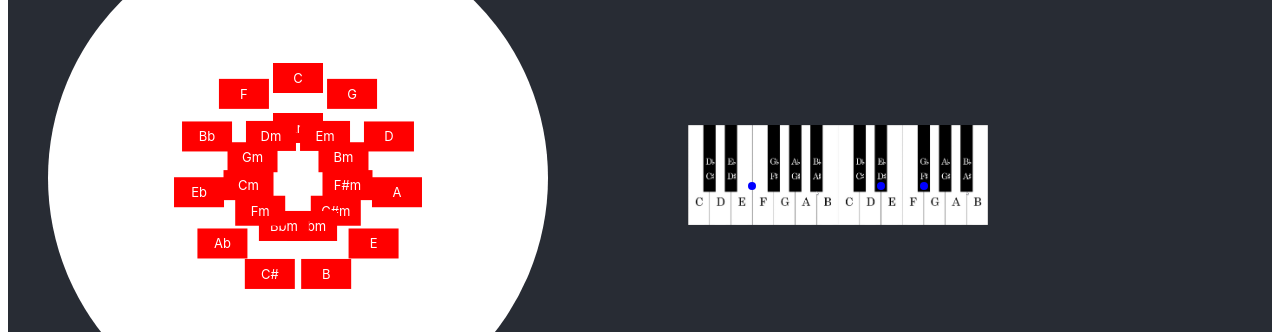
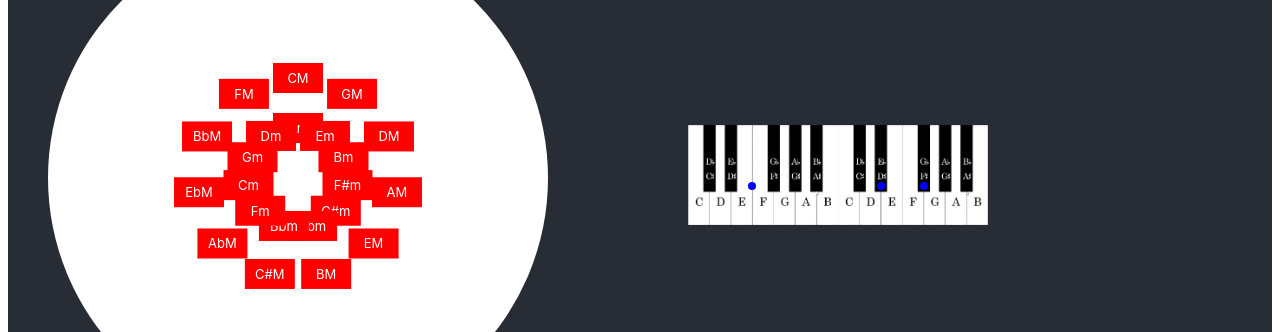
Before and after one commit to aalberti/circle_of_fifths, a React (Create React App) app: page / in a window 1280 px wide. Shown: the part 230-562 px from the top of the page. Built offline with nearby package versions, Linux system fonts and the light colour scheme.

Commit message:
Rename major chords as *M

```diff
--- a/src/fifths/chords/MusicTheory.ts
+++ b/src/fifths/chords/MusicTheory.ts
@@ -6,8 +6,7 @@ export class Chord {
     }
 
     private root() {
-        let rootName: string;
-        rootName = this.isMinor() ? this.name.slice(0, -1) : this.name;
+        const rootName: string = this.name.slice(0, -1);
         return new Note(rootName);
     }
 
--- a/src/fifths/circle/Circle.tsx
+++ b/src/fifths/circle/Circle.tsx
@@ -22,17 +22,17 @@ const Circle: FC<CircleProps> = ({onChordSelected}) => {
 
 function chordBoxes(radius: number): ChordBoxProps[] {
     const chords = [
-        {major: "C", minor: "Am"},
-        {major: "G", minor: "Em"},
-        {major: "D", minor: "Bm"},
-        {major: "A", minor: "F#m"},
-        {major: "E", minor: "C#m"},
-        {major: "B", minor: "Abm"},
-        {major: "C#", minor: "Bbm"},
-        {major: "Ab", minor: "Fm"},
-        {major: "Eb", minor: "Cm"},
-        {major: "Bb", minor: "Gm"},
-        {major: "F", minor: "Dm"},
+        {major: "CM", minor: "Am"},
+        {major: "GM", minor: "Em"},
+        {major: "DM", minor: "Bm"},
+        {major: "AM", minor: "F#m"},
+        {major: "EM", minor: "C#m"},
+        {major: "BM", minor: "Abm"},
+        {major: "C#M", minor: "Bbm"},
+        {major: "AbM", minor: "Fm"},
+        {major: "EbM", minor: "Cm"},
+        {major: "BbM", minor: "Gm"},
+        {major: "FM", minor: "Dm"},
     ]
     let slice = 360 / chords.length;
 
```
Also changed, not shown: 1 other file (tests, documents, lock files or other folders).
